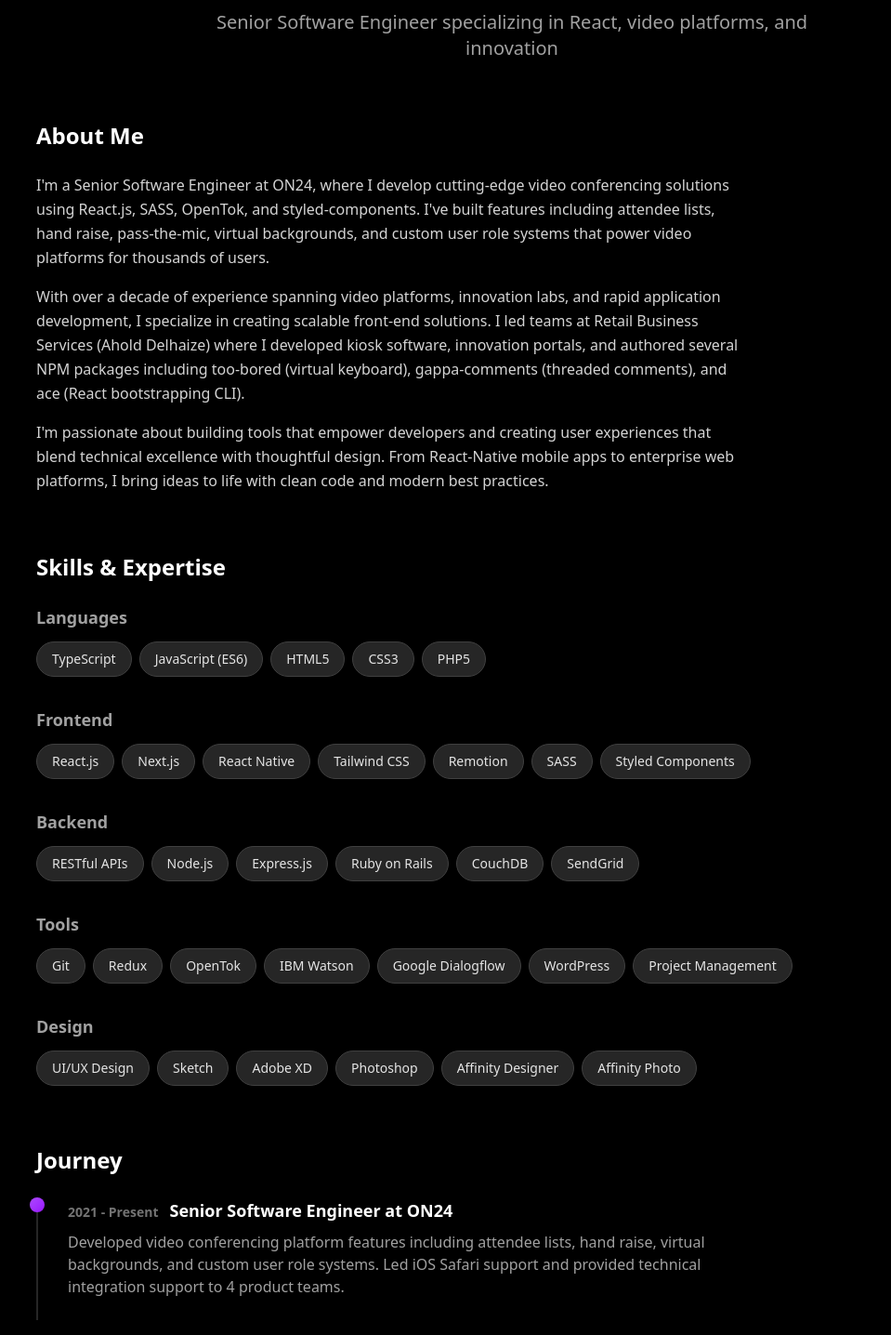
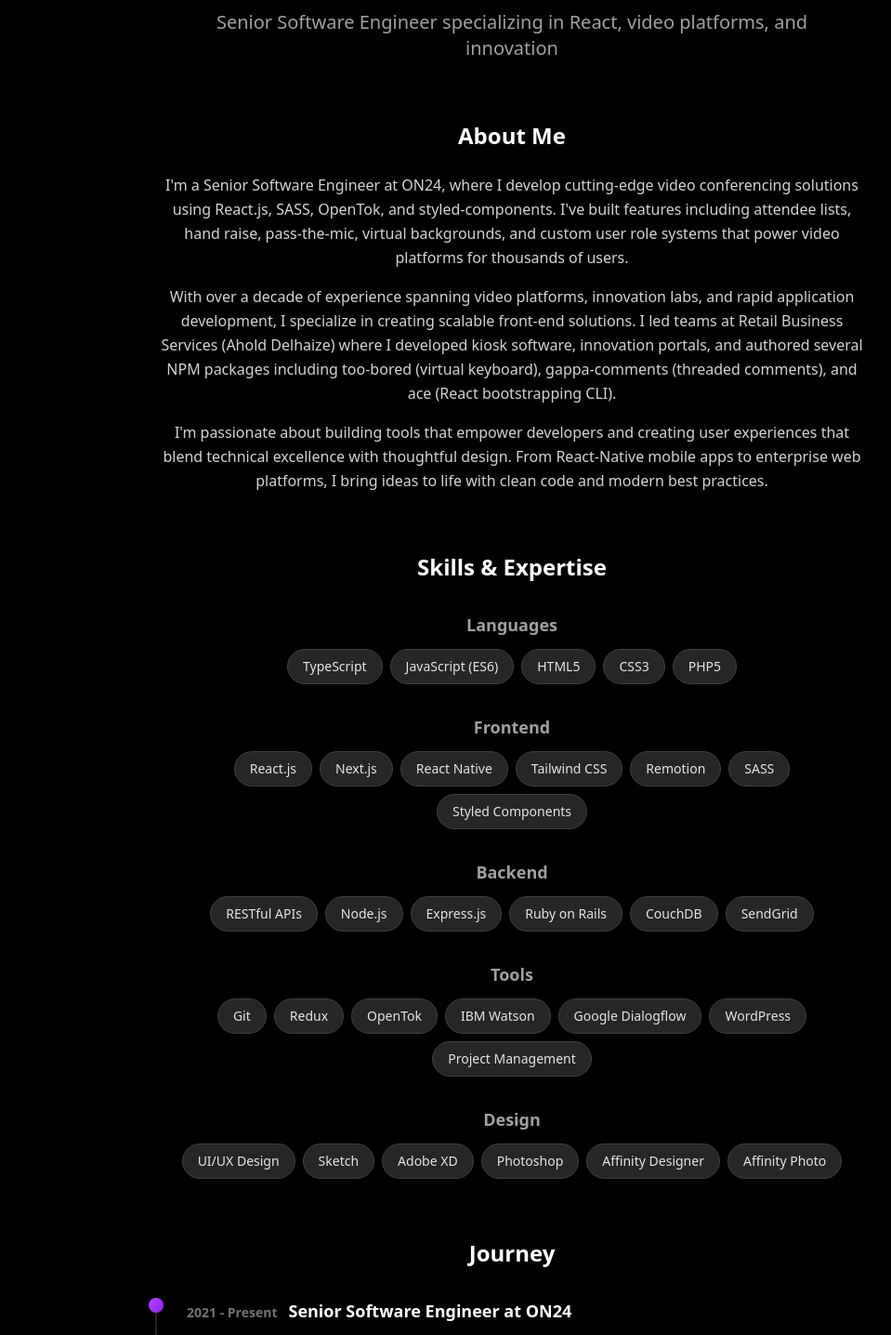
Before and after one commit to josmanvis/crativo.xyz, a Next.js app: page /about in a window 1280 px wide. Shown: the part 322-1758 px from the top of the page at 93% size, without its empty margins (89-1048 px from the left). Built offline with nearby package versions, Linux system fonts and the light colour scheme.

Commit message:
Fix about page alignment - center all sections
- Center Bio section heading and text
- Center Skills heading and skill tags
- Center Timeline heading
- Add mx-auto to constrained sections

```diff
--- a/src/components/about/BioSection.tsx
+++ b/src/components/about/BioSection.tsx
@@ -5,10 +5,10 @@ interface BioSectionProps {
 export default function BioSection({ description }: BioSectionProps) {
   return (
     <section className="mb-16">
-      <h2 className="text-2xl font-bold mb-6">About Me</h2>
-      <div className="space-y-4 max-w-3xl">
+      <h2 className="text-2xl font-bold mb-6 text-center">About Me</h2>
+      <div className="space-y-4 max-w-3xl mx-auto">
         {description.map((paragraph, index) => (
-          <p key={index} className="text-neutral-300 leading-relaxed">
+          <p key={index} className="text-neutral-300 leading-relaxed text-center">
             {paragraph}
           </p>
         ))}
--- a/src/components/about/SkillsGrid.tsx
+++ b/src/components/about/SkillsGrid.tsx
@@ -20,12 +20,12 @@ export default function SkillsGrid({ skills }: SkillsGridProps) {
 
   return (
     <section className="mb-16">
-      <h2 className="text-2xl font-bold mb-6">Skills & Expertise</h2>
-      <div className="space-y-8">
+      <h2 className="text-2xl font-bold mb-8 text-center">Skills & Expertise</h2>
+      <div className="space-y-8 max-w-3xl mx-auto">
         {sortedCategories.map((category) => (
-          <div key={category}>
+          <div key={category} className="text-center">
             <h3 className="text-lg font-semibold text-neutral-400 mb-3">{category}</h3>
-            <div className="flex flex-wrap gap-2">
+            <div className="flex flex-wrap gap-2 justify-center">
               {groupedSkills[category].map((skill) => (
                 <span
                   key={skill.name}
--- a/src/components/about/Timeline.tsx
+++ b/src/components/about/Timeline.tsx
@@ -14,8 +14,8 @@ const typeColors = {
 export default function Timeline({ events }: TimelineProps) {
   return (
     <section className="mb-16">
-      <h2 className="text-2xl font-bold mb-6">Journey</h2>
-      <div className="space-y-6 max-w-3xl">
+      <h2 className="text-2xl font-bold mb-8 text-center">Journey</h2>
+      <div className="space-y-6 max-w-3xl mx-auto">
         {events.map((event, index) => (
           <div key={index} className="relative pl-8 border-l-2 border-neutral-800">
             {/* Timeline dot */}
```
